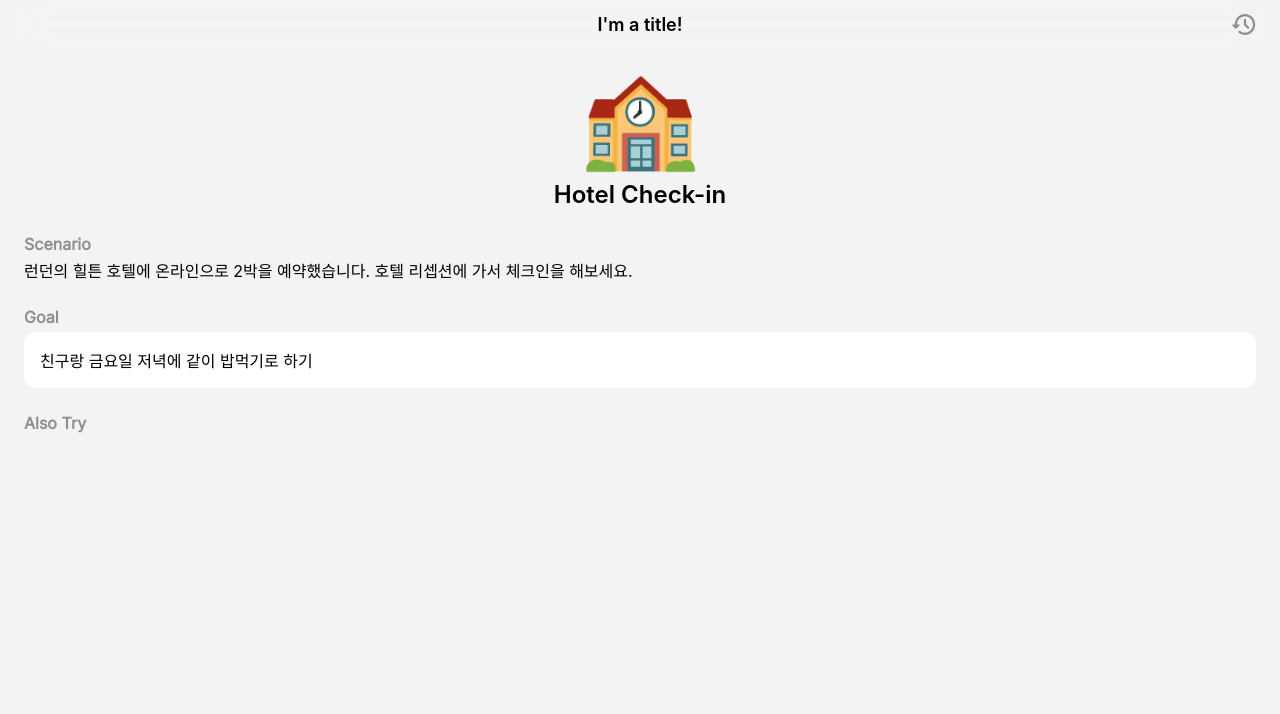
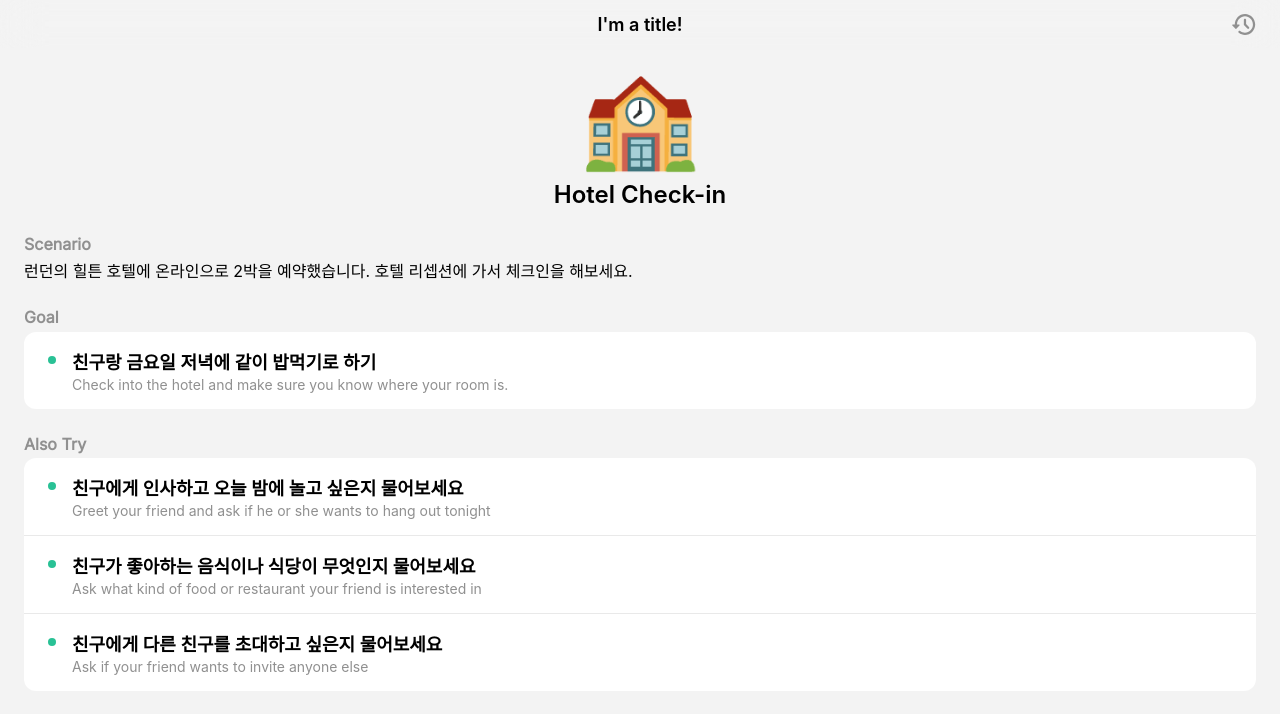
Before and after one commit to YuanchengWu/native-slide, a React (Create React App) app: page / in a window 1280 px wide. Shown: the top 714 px of the page. Built offline with nearby package versions, Linux system fonts and the light colour scheme.

Commit message:
Add goal cards and refine styling

```diff
--- a/src/App.tsx
+++ b/src/App.tsx
@@ -90,7 +90,6 @@ const Container = styled.div`
 `
 
 const Page = styled(animated.div)`
-  position: absolute;
   width: 100%;
   height: 100%;
   padding: 4.25rem 1.5rem;
--- a/src/components/CardList.tsx
+++ b/src/components/CardList.tsx
@@ -1,6 +1,6 @@
 import styled, { css } from "styled-components"
 
-type CardContent = { id: string; content: JSX.Element }
+export type CardContent = { id: string; content: JSX.Element }
 type CardVariant = "start" | "middle" | "end" | "single"
 
 interface CardListProps {
@@ -50,6 +50,13 @@ const Card = styled.div<{ variant: CardVariant }>`
     variant === "start" &&
     css`
       border-radius: 0.75rem 0.75rem 0 0;
+      border-bottom: 1px solid #e9e9e9;
+    `}
+
+  ${({ variant }) =>
+    variant === "middle" &&
+    css`
+      border-bottom: 1px solid #e9e9e9;
     `}
 
   ${({ variant }) =>
--- /dev/null
+++ b/src/components/Goal.tsx
@@ -0,0 +1,51 @@
+import styled from "styled-components"
+
+interface GoalProps {
+  title: string
+  subtitle: string
+}
+
+export function Goal({ title, subtitle }: GoalProps): JSX.Element {
+  return (
+    <TaskContainer>
+      <BulletContainer>
+        <Bullet />
+      </BulletContainer>
+      <div>
+        <Title>{title}</Title>
+        <Subtitle>{subtitle}</Subtitle>
+      </div>
+    </TaskContainer>
+  )
+}
+
+const TaskContainer = styled.div`
+  display: grid;
+  grid-template-columns: 2rem 1fr;
+`
+
+const BulletContainer = styled.div`
+  width: 1.5rem;
+  height: 1.5rem;
+  display: flex;
+  align-items: center;
+  justify-content: center;
+`
+
+const Bullet = styled.div`
+  background: #29c195;
+  width: 0.5rem;
+  height: 0.5rem;
+  border-radius: 50%;
+`
+
+const Title = styled.p`
+  font-weight: 600;
+  font-size: 1.125rem;
+  margin-bottom: 2px;
+`
+
+const Subtitle = styled.p`
+  font-size: 0.875rem;
+  color: #909090;
+`
--- a/src/components/PageSection.tsx
+++ b/src/components/PageSection.tsx
@@ -22,7 +22,6 @@ export function PageSection({
 const Section = styled.section`
   display: flex;
   flex-direction: column;
-  gap: 0.188rem;
   width: 100%;
 `
 
@@ -32,4 +31,5 @@ const Title = styled.h2`
   font-weight: 600;
   line-height: 140%;
   color: #909090; // Color contrast failure
+  margin-bottom: 0.188rem;
 `
--- a/src/routes/Lesson.tsx
+++ b/src/routes/Lesson.tsx
@@ -1,6 +1,47 @@
 import styled from "styled-components"
+
 import { PageSection } from "../components/PageSection"
-import { CardList } from "../components/CardList"
+import { CardContent, CardList } from "../components/CardList"
+import { Goal } from "../components/Goal"
+
+const goal: CardContent = {
+  id: "goal-card",
+  content: (
+    <Goal
+      title="친구랑 금요일 저녁에 같이 밥먹기로 하기"
+      subtitle="Check into the hotel and make sure you know where your room is."
+    />
+  ),
+}
+const alsoTry: CardContent[] = [
+  {
+    id: "also-card-1",
+    content: (
+      <Goal
+        title="친구에게 인사하고 오늘 밤에 놀고 싶은지 물어보세요"
+        subtitle="Greet your friend and ask if he or she wants to hang out tonight"
+      />
+    ),
+  },
+  {
+    id: "also-card-2",
+    content: (
+      <Goal
+        title="친구가 좋아하는 음식이나 식당이 무엇인지 물어보세요"
+        subtitle="Ask what kind of food or restaurant your friend is interested in"
+      />
+    ),
+  },
+  {
+    id: "also-card-3",
+    content: (
+      <Goal
+        title="친구에게 다른 친구를 초대하고 싶은지 물어보세요"
+        subtitle="Ask if your friend wants to invite anyone else"
+      />
+    ),
+  },
+]
 
 export function Lesson(): JSX.Element {
   return (
@@ -10,20 +51,17 @@ export function Lesson(): JSX.Element {
         <Title>Hotel Check-in</Title>
       </TitleContainer>
       <PageSection title="Scenario">
-        <p style={{ margin: 0 }}>
+        <p>
           런던의 힐튼 호텔에 온라인으로 2박을 예약했습니다. 호텔 리셉션에 가서
           체크인을 해보세요.
         </p>
       </PageSection>
       <PageSection title="Goal">
-        <CardList
-          cards={{
-            id: "goal-card",
-            content: <p>친구랑 금요일 저녁에 같이 밥먹기로 하기</p>,
-          }}
-        />
+        <CardList cards={goal} />
       </PageSection>
-      <PageSection title="Also Try"></PageSection>
+      <PageSection title="Also Try">
+        <CardList cards={alsoTry} />
+      </PageSection>
     </>
   )
 }
```
